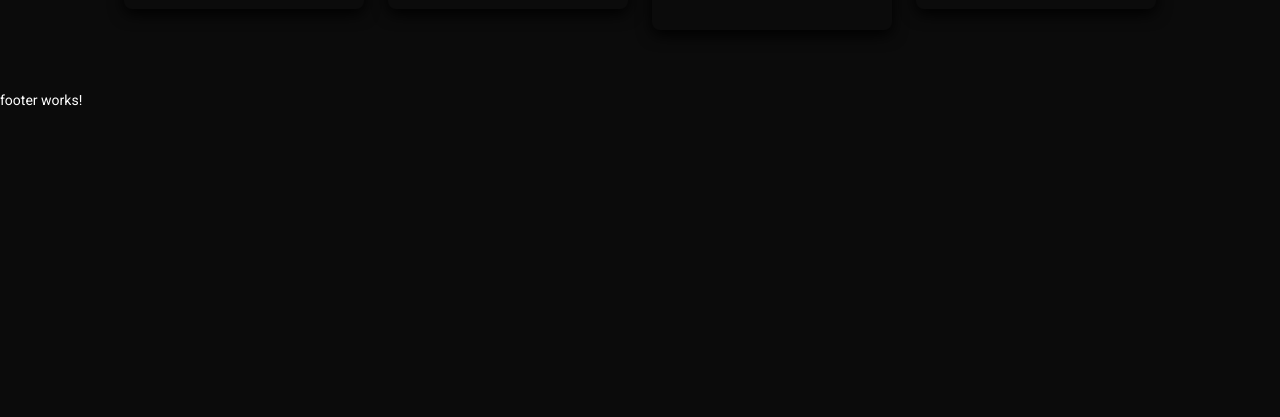
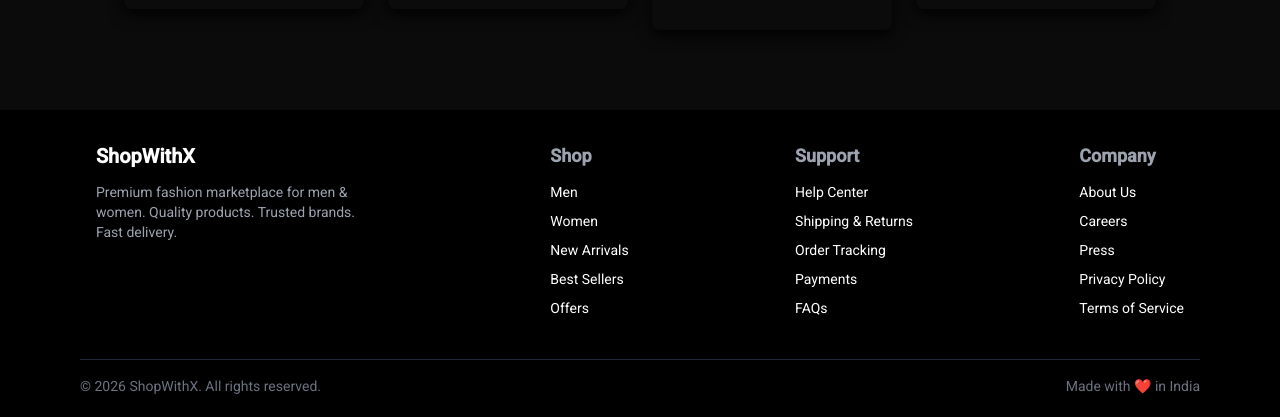
Before and after one commit to Sanskar-12/Mean-Ecommerce-Frontend, an Angular app: page / in a window 1280 px wide. Shown: the part 3435-3852 px from the top of the page. Before the commit the page ends 3566 px from the top, so only its background shows below. Built offline with nearby package versions, Linux system fonts and the light colour scheme.

Commit message:
Made Footer Design

```diff
--- a/src/app/app.html
+++ b/src/app/app.html
@@ -6,6 +6,6 @@
   <app-home />
 </div>
 
-<div class="py-5">
+<div>
   <app-footer />
 </div>
--- a/src/app/footer/footer.html
+++ b/src/app/footer/footer.html
@@ -1 +1,52 @@
-<p>footer works!</p>
+<div class="bg-black text-white mt-10 text-center px-5 lg:px-20">
+  <div class="max-w-7xl mx-auto">
+    <div class="py-8 flex flex-wrap justify-between gap-8 text-left">
+      <!-- Brand -->
+      <div class="px-4 max-w-xs">
+        <h3 class="text-xl font-bold mb-3">ShopWithX</h3>
+        <p class="text-sm text-gray-400">
+          Premium fashion marketplace for men & women. Quality products. Trusted brands. Fast
+          delivery.
+        </p>
+      </div>
+
+      <!-- Shop -->
+      <div class="px-4">
+        <h3 class="text-lg font-semibold text-gray-400 mb-3">Shop</h3>
+        <p class="mb-2 hover:text-gray-300 cursor-pointer">Men</p>
+        <p class="mb-2 hover:text-gray-300 cursor-pointer">Women</p>
+        <p class="mb-2 hover:text-gray-300 cursor-pointer">New Arrivals</p>
+        <p class="mb-2 hover:text-gray-300 cursor-pointer">Best Sellers</p>
+        <p class="mb-2 hover:text-gray-300 cursor-pointer">Offers</p>
+      </div>
+
+      <!-- Support -->
+      <div class="px-4">
+        <h3 class="text-lg font-semibold text-gray-400 mb-3">Support</h3>
+        <p class="mb-2 hover:text-gray-300 cursor-pointer">Help Center</p>
+        <p class="mb-2 hover:text-gray-300 cursor-pointer">Shipping & Returns</p>
+        <p class="mb-2 hover:text-gray-300 cursor-pointer">Order Tracking</p>
+        <p class="mb-2 hover:text-gray-300 cursor-pointer">Payments</p>
+        <p class="mb-2 hover:text-gray-300 cursor-pointer">FAQs</p>
+      </div>
+
+      <!-- Company -->
+      <div class="px-4">
+        <h3 class="text-lg font-semibold text-gray-400 mb-3">Company</h3>
+        <p class="mb-2 hover:text-gray-300 cursor-pointer">About Us</p>
+        <p class="mb-2 hover:text-gray-300 cursor-pointer">Careers</p>
+        <p class="mb-2 hover:text-gray-300 cursor-pointer">Press</p>
+        <p class="mb-2 hover:text-gray-300 cursor-pointer">Privacy Policy</p>
+        <p class="mb-2 hover:text-gray-300 cursor-pointer">Terms of Service</p>
+      </div>
+    </div>
+
+    <!-- Bottom Bar -->
+    <div
+      class="border-t border-gray-800 pt-4 pb-6 text-sm text-gray-500 flex flex-col sm:flex-row justify-between"
+    >
+      <p>© 2026 ShopWithX. All rights reserved.</p>
+      <p>Made with ❤️ in India</p>
+    </div>
+  </div>
+</div>
```
